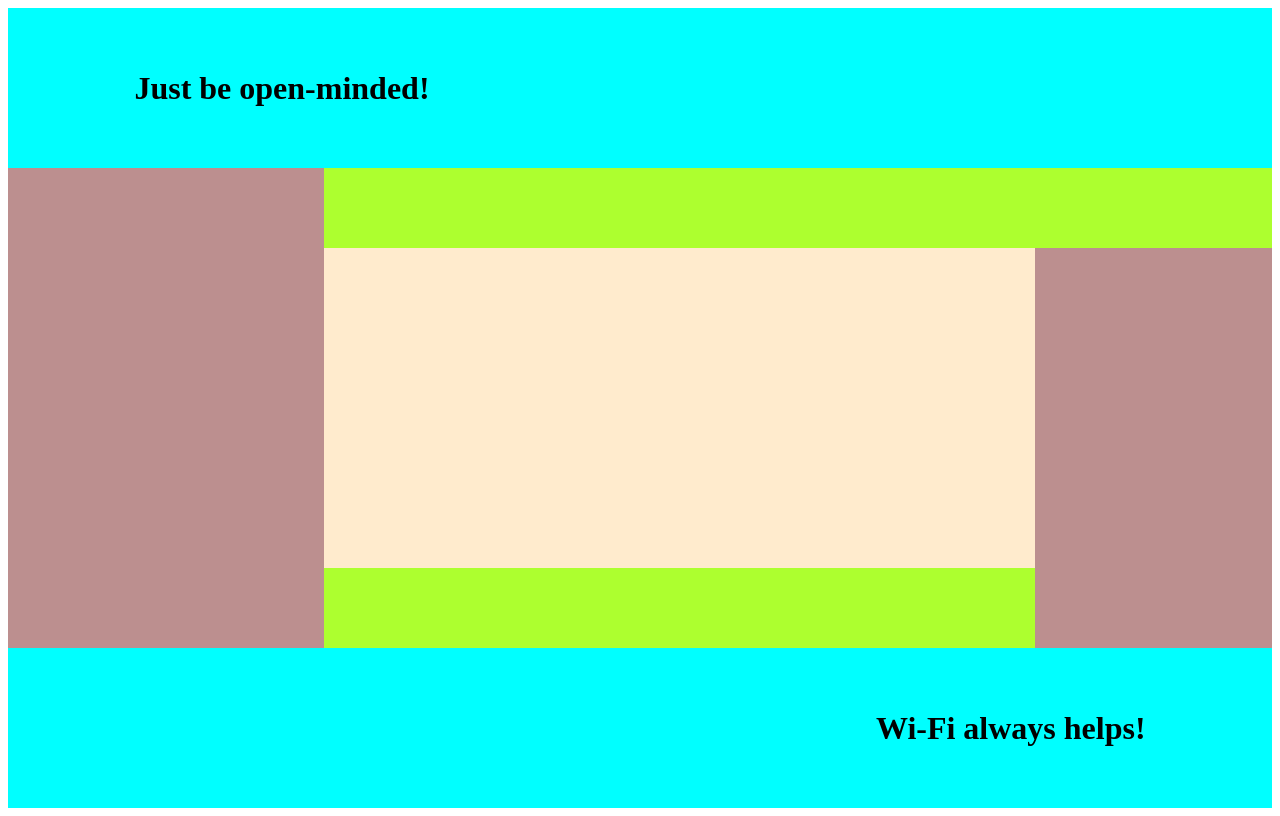
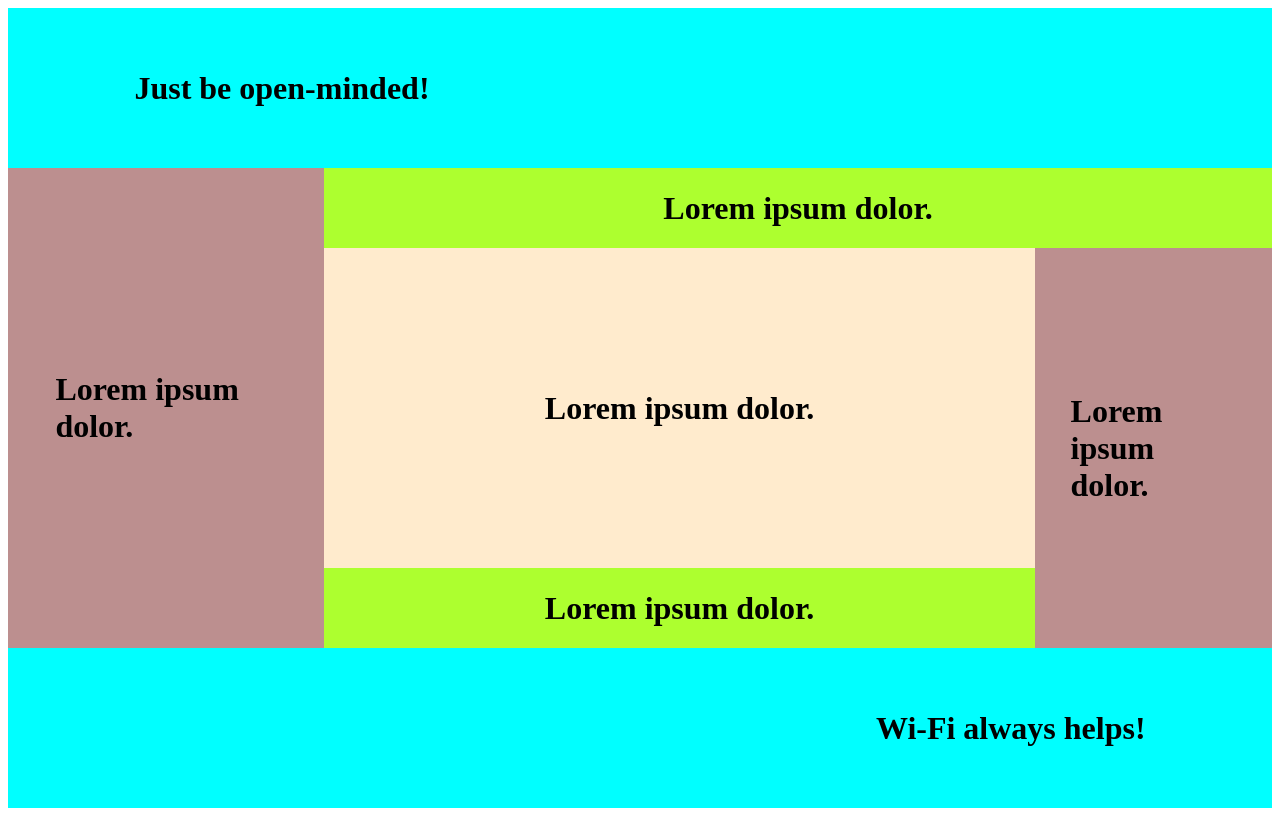
Before and after one commit to Val-Priad/web-lab-1, a website: page index.html in a window 1280 px wide. Drawn offline with Linux system fonts and the light colour scheme.

Commit message:
placed content and created padding

```diff
--- a/index.html
+++ b/index.html
@@ -11,23 +11,23 @@
 </header>
 <main>
     <div id="menu">
-        <h1></h1>
+        <h1 class="content-padding">Lorem ipsum dolor.</h1>
     </div>
     <div id="content-container">
         <div id="current-section-title">
-            <h1></h1>
+            <h1 class="content-padding">Lorem ipsum dolor.</h1>
         </div>
         <div id="current-section-content">
             <div id="main-and-additional-info">
                 <div id="main-window">
-                    <h1></h1>
+                    <h1 class="content-padding">Lorem ipsum dolor.</h1>
                 </div>
                 <div id="additional-info">
-                    <h1></h1>
+                    <h1 class="content-padding">Lorem ipsum dolor.</h1>
                 </div>
             </div>
             <div id="other-content">
-                <h1></h1>
+                <h1 class="content-padding">Lorem ipsum dolor.</h1>
             </div>
         </div>
     </div>
--- a/styles.css
+++ b/styles.css
@@ -43,6 +43,10 @@ main {
     background: rosybrown;
     min-height: var(--menu-size);
     width: 25%;
+
+    display: flex;
+    justify-content: center;
+    align-items: center;
 }
 
 #content-container {
@@ -56,6 +60,10 @@ main {
     background: greenyellow;
     min-height: var(--10th-size-section);
     width: 100%;
+
+    display: flex;
+    justify-content: center;
+    align-items: center;
 }
 
 #current-section-content {
@@ -78,6 +86,10 @@ main {
     min-height: var(--main-window-size);
     width: 100%;
     flex-grow: 1;
+
+    display: flex;
+    justify-content: center;
+    align-items: center;
 }
 
 #additional-info {
@@ -85,12 +97,20 @@ main {
     min-height: var(--10th-size-section);
     width: 100%;
     /*flex-grow: 1;*/
+
+    display: flex;
+    justify-content: center;
+    align-items: center;
 }
 
 #other-content {
     background: rosybrown;
     min-height: var(--other-content-size);
     width: 25%;
+
+    display: flex;
+    justify-content: center;
+    align-items: center;
 }
 
 footer {
@@ -106,3 +126,8 @@ footer {
 #footer-text {
     padding-right: 10%;
 }
+
+.content-padding {
+    padding-left: 15%;
+    padding-right: 15%;
+}
```
